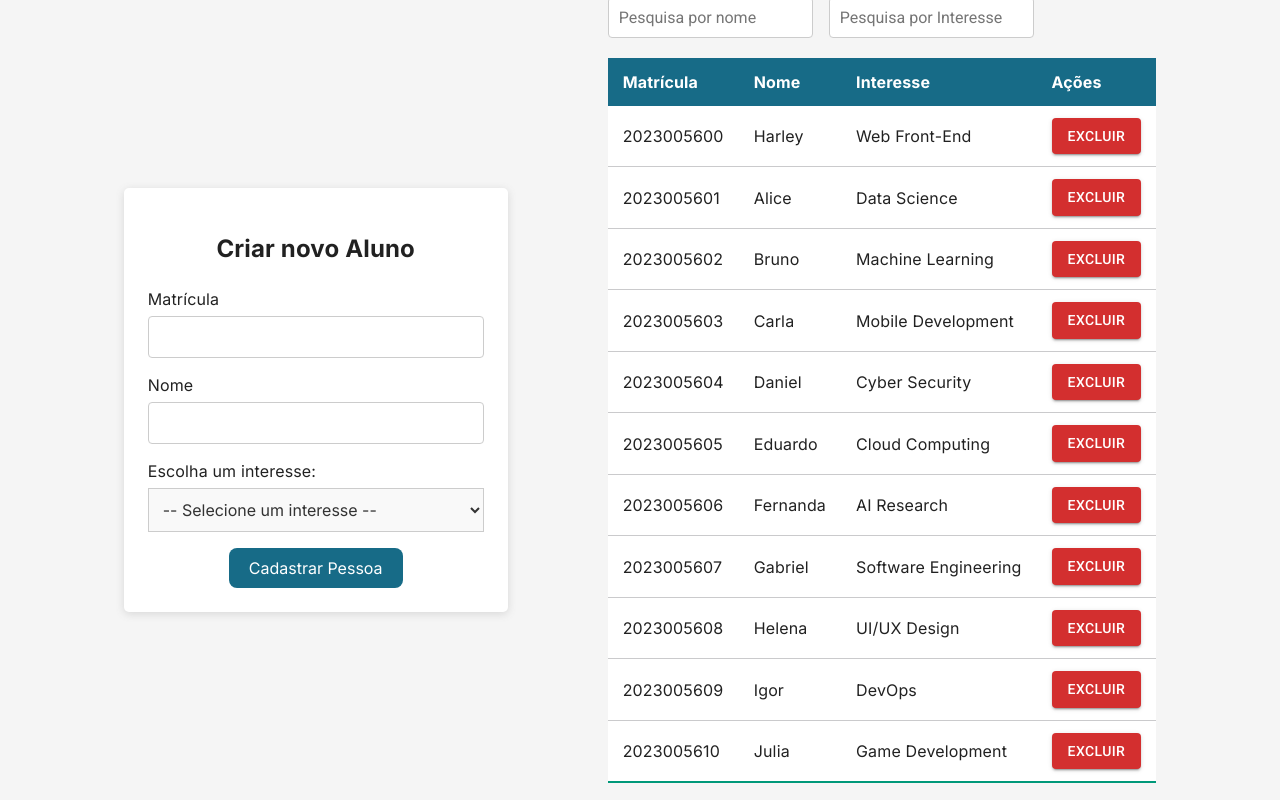
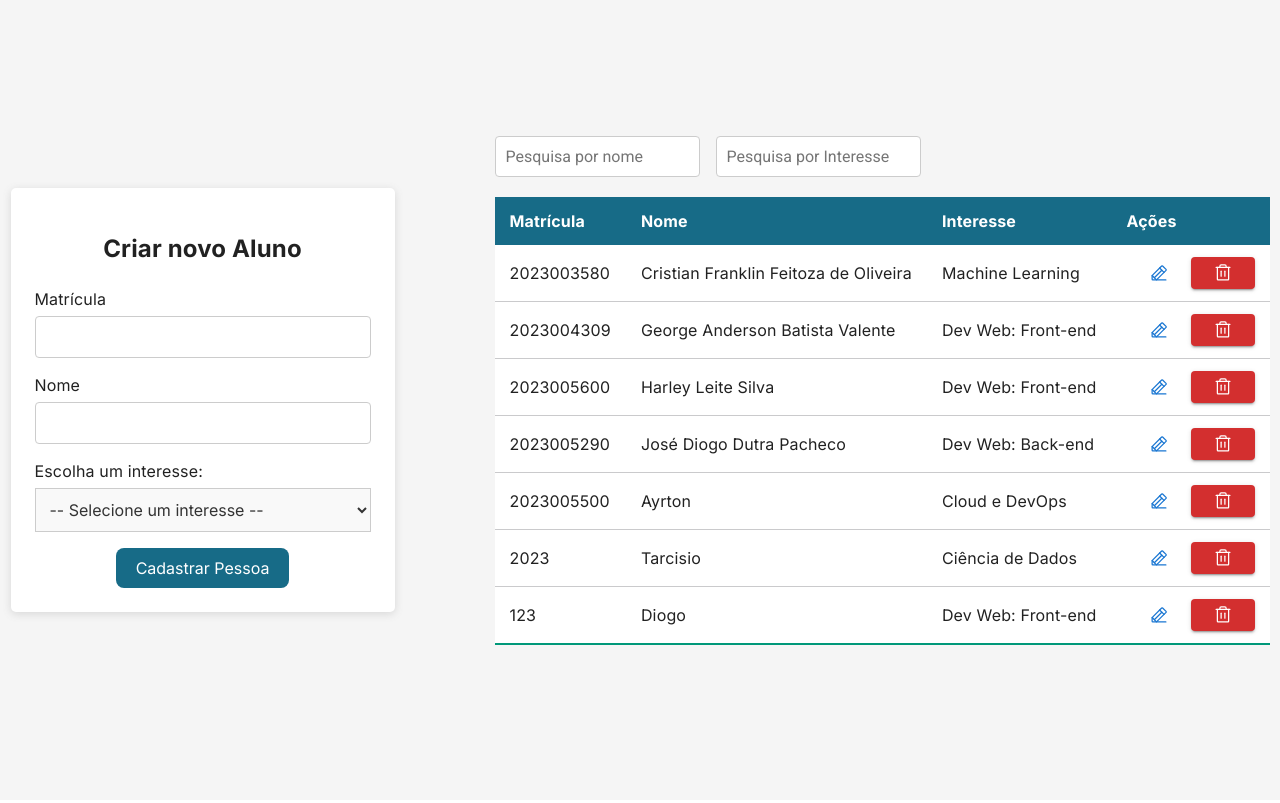
Before and after one commit to cffdo20/AxiosNow, a React (Vite) app: page / in a window 1280 px wide. Built offline with nearby package versions, Linux system fonts and the light colour scheme; data requests are answered from the project's data file.

Commit message:
feat: criado modal e função de edit. Ajustado estado de dado criado para aualização dinamica da tabela.

```diff
--- a/package.json
+++ b/package.json
@@ -16,6 +16,7 @@
     "@mui/material": "^6.4.0",
     "axios": "^1.7.9",
     "framer-motion": "^12.0.0",
+    "phosphor-react": "^1.4.1",
     "react": "^18.3.1",
     "react-dom": "^18.3.1",
     "react-router-dom": "^7.1.1"
--- a/server.json
+++ b/server.json
@@ -1,80 +1,84 @@
 {
   "pessoas": [
     {
-      "id": 1,
-      "nome": "Harley",
-      "matricula": "2023005600",
-      "areaInteresse": "Web Front-End"
-    },
-    {
-      "id": 2,
-      "nome": "Alice",
-      "matricula": "2023005601",
-      "areaInteresse": "Data Science"
-    },
-    {
-      "id": 3,
-      "nome": "Bruno",
-      "matricula": "2023005602",
+      "id": "1",
+      "nome": "Cristian Franklin Feitoza de Oliveira",
+      "matricula": "2023003580",
       "areaInteresse": "Machine Learning"
     },
     {
-      "id": 4,
-      "nome": "Carla",
-      "matricula": "2023005603",
-      "areaInteresse": "Mobile Development"
+      "id": "2",
+      "nome": "George Anderson Batista Valente",
+      "matricula": "2023004309",
+      "areaInteresse": "Dev Web: Front-end"
     },
     {
-      "id": 5,
-      "nome": "Daniel",
-      "matricula": "2023005604",
-      "areaInteresse": "Cyber Security"
+      "id": "3",
+      "nome": "Harley Leite Silva",
+      "matricula": "2023005600",
+      "areaInteresse": "Dev Web: Front-end"
     },
     {
-      "id": 6,
-      "nome": "Eduardo",
-      "matricula": "2023005605",
-      "areaInteresse": "Cloud Computing"
+      "id": "4",
+      "nome": "José Diogo Dutra Pacheco",
+      "matricula": "2023005290",
+      "areaInteresse": "Dev Web: Back-end"
     },
     {
-      "id": 7,
-      "nome": "Fernanda",
-      "matricula": "2023005606",
-      "areaInteresse": "AI Research"
+      "id": "5",
+      "nome": "Ayrton",
+      "matricula": "2023005500",
+      "areaInteresse": "Cloud e DevOps"
     },
     {
-      "id": 8,
-      "nome": "Gabriel",
-      "matricula": "2023005607",
-      "areaInteresse": "Software Engineering"
+      "id": "6",
+      "nome": "Tarcisio",
+      "matricula": "2023",
+      "areaInteresse": "Ciência de Dados"
     },
     {
-      "id": 9,
-      "nome": "Helena",
-      "matricula": "2023005608",
-      "areaInteresse": "UI/UX Design"
-    },
-    {
-      "id": 10,
-      "nome": "Igor",
-      "matricula": "2023005609",
-      "areaInteresse": "DevOps"
-    },
-    {
-      "id": 11,
-      "nome": "Julia",
-      "matricula": "2023005610",
-      "areaInteresse": "Game Development"
+      "nome": "Diogo",
+      "matricula": "123",
+      "areaInteresse": "Dev Web: Front-end",
+      "id": "Zvi_WSP"
     }
   ],
   "interesses": [
     {
       "id": "1",
-      "nomeArea": "Web Front-End"
+      "nomeArea": "Banco de Dados"
     },
     {
       "id": "2",
-      "nomeArea": "Web Back-End"
+      "nomeArea": "Cibersegurança"
+    },
+    {
+      "id": "3",
+      "nomeArea": "Ciência de Dados"
+    },
+    {
+      "id": "4",
+      "nomeArea": "Cloud e DevOps"
+    },
+    {
+      "id": "5",
+      "nomeArea": "Dev Mobile"
+    },
+    {
+      "id": "6",
+      "nomeArea": "Dev Web: Back-end"
+    },
+    {
+      "id": "7",
+      "nomeArea": "Dev Web: Front-end"
+    },
+    {
+      "id": "8",
+      "nomeArea": "Jogos Digitais"
+    },
+    {
+      "id": "9",
+      "nomeArea": "Machine Learning"
     }
   ]
 }
--- a/src/App.tsx
+++ b/src/App.tsx
@@ -1,12 +1,19 @@
+import { useState } from "react";
 import "./App.css";
 import { ExampleComponent } from "./components/Exemplo";
 import { DataTable } from "./components/Table";
 
 function App() {
+  const [refreshFlag, setRefreshFlag] = useState(false);
+
+  const handlePersonAdded = () => {
+    // Atualiza a flag de atualização para fazer o DataTable buscar os dados novamente
+    setRefreshFlag((prev) => !prev);
+  };
   return (
     <div className="containerApp">
-      <ExampleComponent />
-      <DataTable />
+      <ExampleComponent onPersonAdded={handlePersonAdded} />
+      <DataTable refreshFlag={refreshFlag} setRefreshFlag={setRefreshFlag} />
     </div>
   );
 }
--- a/src/components/Table/index.tsx
+++ b/src/components/Table/index.tsx
@@ -1,72 +1,148 @@
-import { Button } from "@mui/material";
+// Importação de componentes e ícones de bibliotecas externas
+import {
+  Button,
+  CircularProgress,
+  Dialog,
+  DialogActions,
+  DialogContent,
+  DialogTitle,
+  FormControl,
+  InputLabel,
+  MenuItem,
+  Select,
+  TextField,
+} from "@mui/material";
+import { PencilLine, Trash } from "phosphor-react";
 import { useEffect, useState } from "react";
-import { api } from "../../services/api";
+import { api } from "../../services/api"; // Importação da instância Axios configurada
 import "./styles.css";
 
+// Definição de interfaces para tipos de dados
+interface Interesse {
+  id: string;
+  nomeArea: string;
+}
+
 interface Person {
-  id: number;
+  id: string;
   nome: string;
   matricula: string;
   areaInteresse: string;
 }
 
-export function DataTable() {
-  const [data, setData] = useState<Person[]>([]);
-  const [loading, setLoading] = useState<boolean>(true);
-  const [error, setError] = useState<string | null>(null);
-  const [refreshFlag, setRefreshFlag] = useState(false);
-  const [searchNome, setSearchNome] = useState<string>(""); // Filtro por nome
-  const [searchInteresse, setSearchInteresse] = useState<string>(""); // Filtro por interesse
+interface DataTableProps {
+  refreshFlag: boolean;
+  setRefreshFlag: React.Dispatch<React.SetStateAction<boolean>>;
+}
 
+// Função principal do componente DataTable
+export function DataTable({ refreshFlag, setRefreshFlag }: DataTableProps) {
+  // Definição de estados do componente
+  const [data, setData] = useState<Person[]>([]); // Estado para armazenar a lista de pessoas
+  const [interests, setInterests] = useState<Interesse[]>([]); // Estado para armazenar a lista de interesses
+  const [loading, setLoading] = useState<boolean>(true); // Estado para controlar o carregamento
+  const [error, setError] = useState<string | null>(null); // Estado para armazenar mensagens de erro
+  const [searchNome, setSearchNome] = useState<string>(""); // Estado para armazenar o termo de busca por nome
+  const [searchInteresse, setSearchInteresse] = useState<string>(""); // Estado para armazenar o termo de busca por interesse
+  const [editModalOpen, setEditModalOpen] = useState(false); // Estado para controlar a abertura do modal de edição
+  const [currentEditData, setCurrentEditData] = useState<Person | null>(null); // Estado para armazenar os dados da pessoa em edição
+
+  // Função para buscar os dados das pessoas na API
   const fetchData = async () => {
     try {
+      // Chamada GET utilizando Axios para buscar a lista de pessoas
       const response = await api.get<Person[]>("/pessoas");
-      setData(response.data);
-      setError(null);
+      setData(response.data); // Atualiza o estado com os dados recebidos
+      setError(null); // Limpa qualquer erro anterior
     } catch (err) {
       if (err instanceof Error) {
-        setError(err.message);
+        setError(err.message); // Armazena a mensagem de erro
       } else {
-        setError("Ocorreu um erro desconhecido");
+        setError("Ocorreu um erro desconhecido"); // Mensagem de erro genérica
       }
     } finally {
-      setLoading(false);
+      setLoading(false); // Define o estado como carregado
     }
   };
 
+  // useEffect para buscar os interesses ao montar o componente
+  useEffect(() => {
+    const fetchInterests = async () => {
+      try {
+        // Chamada GET utilizando Axios para buscar a lista de interesses
+        const response = await api.get("interesses");
+        setInterests(response.data); // Atualiza o estado com os dados recebidos
+      } catch (error) {
+        console.log("Erro ao buscar os interesses", error); // Log de erro no console
+      }
+    };
+
+    fetchInterests();
+  }, []);
+
+  // useEffect para buscar os dados das pessoas ao montar o componente e ao atualizar a flag de atualização
   useEffect(() => {
     fetchData();
   }, [refreshFlag]);
 
-  const handleDelete = async (matricula: string) => {
-    console.log(matricula);
+  // Função para abrir o modal de edição com os dados da pessoa selecionada
+  const handleEditClick = (person: Person) => {
+    setCurrentEditData(person);
+    setEditModalOpen(true);
+  };
+
+  // Função para salvar as alterações feitas na edição
+  const handleSaveEdit = async () => {
+    if (!currentEditData) return;
+
     try {
-      await api.delete(`/pessoas${matricula}`);
-      setRefreshFlag((prev) => !prev);
+      // Chamada PUT utilizando Axios para atualizar os dados da pessoa
+      await api.put(`/pessoas/${currentEditData.id}`, currentEditData); //mudar o .id para .matricula quando rodar na API do Diogo.
+      setEditModalOpen(false); // Fecha o modal de edição
+      setRefreshFlag((prev) => !prev); // Atualiza a flag de atualização para buscar os dados novamente
+    } catch (err) {
+      console.error("Erro ao salvar alterações:", err); // Log de erro no console
+      setError("Erro ao salvar alterações"); // Armazena a mensagem de erro
+    }
+  };
+
+  // Função para deletar uma pessoa pelo número de matrícula
+  const handleDelete = async (id: string) => {
+    try {
+      // Chamada DELETE utilizando Axios para deletar a pessoa
+      await api.delete(`/pessoas/${id}`);
+      setRefreshFlag((prev) => !prev); // Atualiza a flag de atualização para buscar os dados novamente
     } catch (err) {
       if (err instanceof Error) {
-        setError(err.message);
+        setError(err.message); // Armazena a mensagem de erro
       } else {
-        setError("Erro ao deletar registro");
+        setError("Erro ao deletar registro"); // Mensagem de erro genérica
       }
     }
   };
 
-  // Filtro combinado de nome e interesse
+  // Filtra os dados conforme os termos de busca
   const filteredData = data.filter(
     (person) =>
-      person.nome.toLocaleLowerCase().includes(searchNome.toLowerCase()) &&
+      person.nome.toLowerCase().includes(searchNome.toLowerCase()) &&
       person.areaInteresse.toLowerCase().includes(searchInteresse.toLowerCase())
   );
 
+  // Renderiza o componente de carregamento se os dados estiverem sendo carregados
   if (loading) {
-    return <div>Carregando...</div>;
+    return (
+      <div>
+        <CircularProgress />
+      </div>
+    );
   }
 
+  // Renderiza uma mensagem de erro se houver um erro
   if (error) {
     return <div>Erro: {error}</div>;
   }
 
+  // Renderiza a tabela de dados e os componentes de busca e modais
   return (
     <div>
       <div>
@@ -102,18 +178,85 @@ export function DataTable() {
               <td>{person.nome}</td>
               <td>{person.areaInteresse}</td>
               <td>
+                <Button onClick={() => handleEditClick(person)}>
+                  <PencilLine size={20} />
+                </Button>
                 <Button
                   variant="contained"
                   color="error"
-                  onClick={() => handleDelete(person.matricula)}
+                  onClick={() => handleDelete(person.id)} //mudar quando tiver usando a API do Diogo para matricula
                 >
-                  Excluir
+                  <Trash size={20} />
                 </Button>
               </td>
             </tr>
           ))}
         </tbody>
       </table>
+
+      <Dialog
+        open={editModalOpen}
+        onClose={() => setEditModalOpen(false)}
+        fullWidth
+      >
+        <DialogTitle>Editar Registro</DialogTitle>
+        <DialogContent>
+          {currentEditData && (
+            <>
+              <TextField
+                margin="dense"
+                label="Matrícula"
+                fullWidth
+                variant="standard"
+                value={currentEditData.matricula}
+                disabled
+              />
+              <TextField
+                margin="dense"
+                label="Nome"
+                fullWidth
+                variant="standard"
+                value={currentEditData.nome}
+                onChange={(e) =>
+                  setCurrentEditData({
+                    ...currentEditData,
+                    nome: e.target.value,
+                  })
+                }
+              />
+
+              <FormControl fullWidth variant="standard" margin="dense">
+                <InputLabel>Área de Interesse</InputLabel>
+                <Select
+                  value={currentEditData.areaInteresse}
+                  onChange={(e) =>
+                    setCurrentEditData({
+                      ...currentEditData,
+                      areaInteresse: e.target.value,
+                    })
+                  }
+                  label="Área de Interesse"
+                >
+                  <MenuItem value="" disabled>
+                    -- Selecione um interesse --
+                  </MenuItem>
+                  {interests.map((interesse) => (
+                    <MenuItem key={interesse.id} value={interesse.nomeArea}>
+                      {interesse.nomeArea}
+                    </MenuItem>
+                  ))}
+                </Select>
+              </FormControl>
+            </>
+          )}
+        </DialogContent>
+        <DialogActions>
+          <Button onClick={() => setEditModalOpen(false)}>Cancelar</Button>
+          <Button onClick={handleSaveEdit} color="primary">
+            Salvar
+          </Button>
+        </DialogActions>
+      </Dialog>
     </div>
   );
 }
```
Also changed, not shown: src/components/Exemplo/index.tsx (+26 -11 lines), 1 other file (tests, documents, lock files or other folders).
